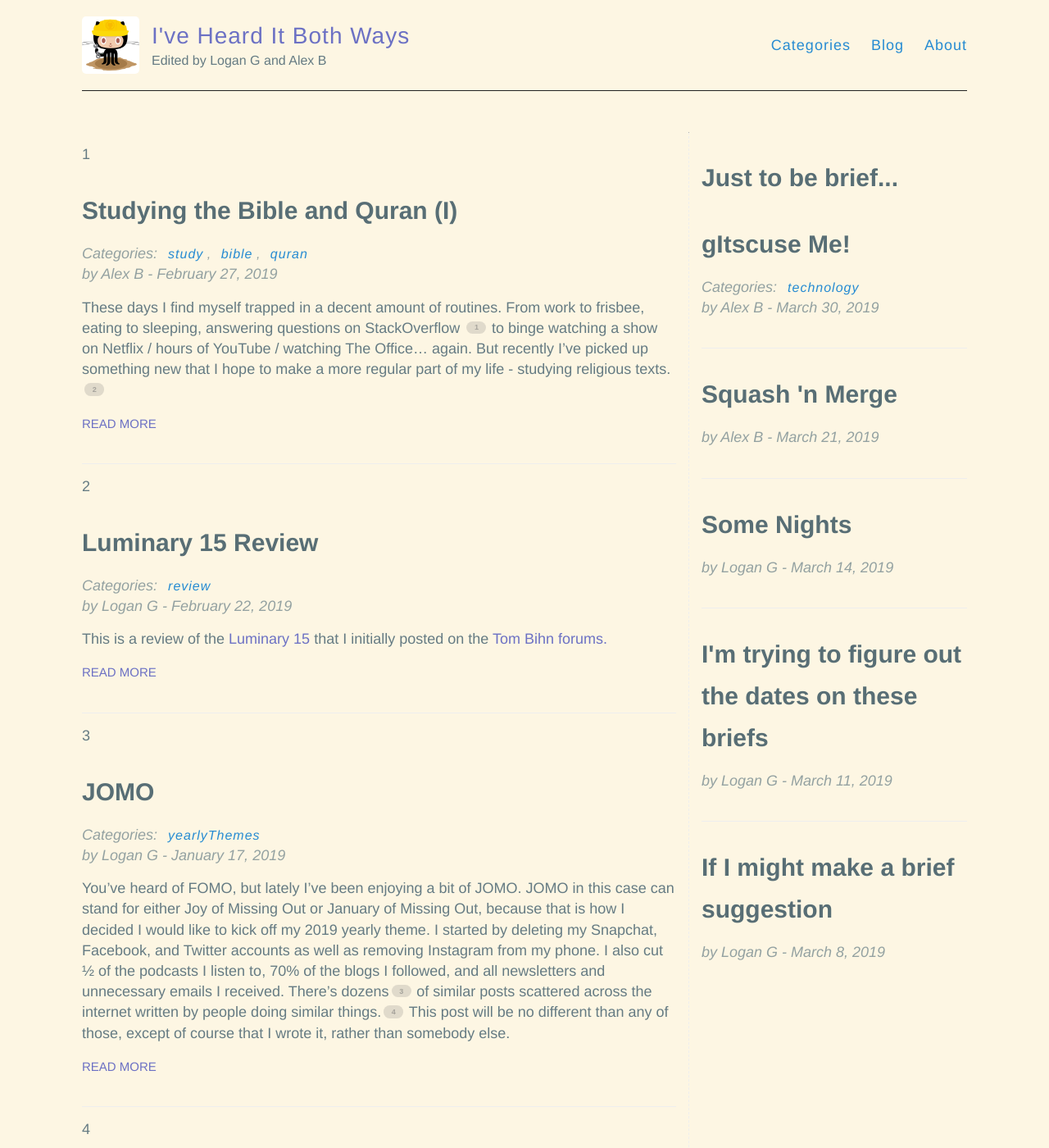
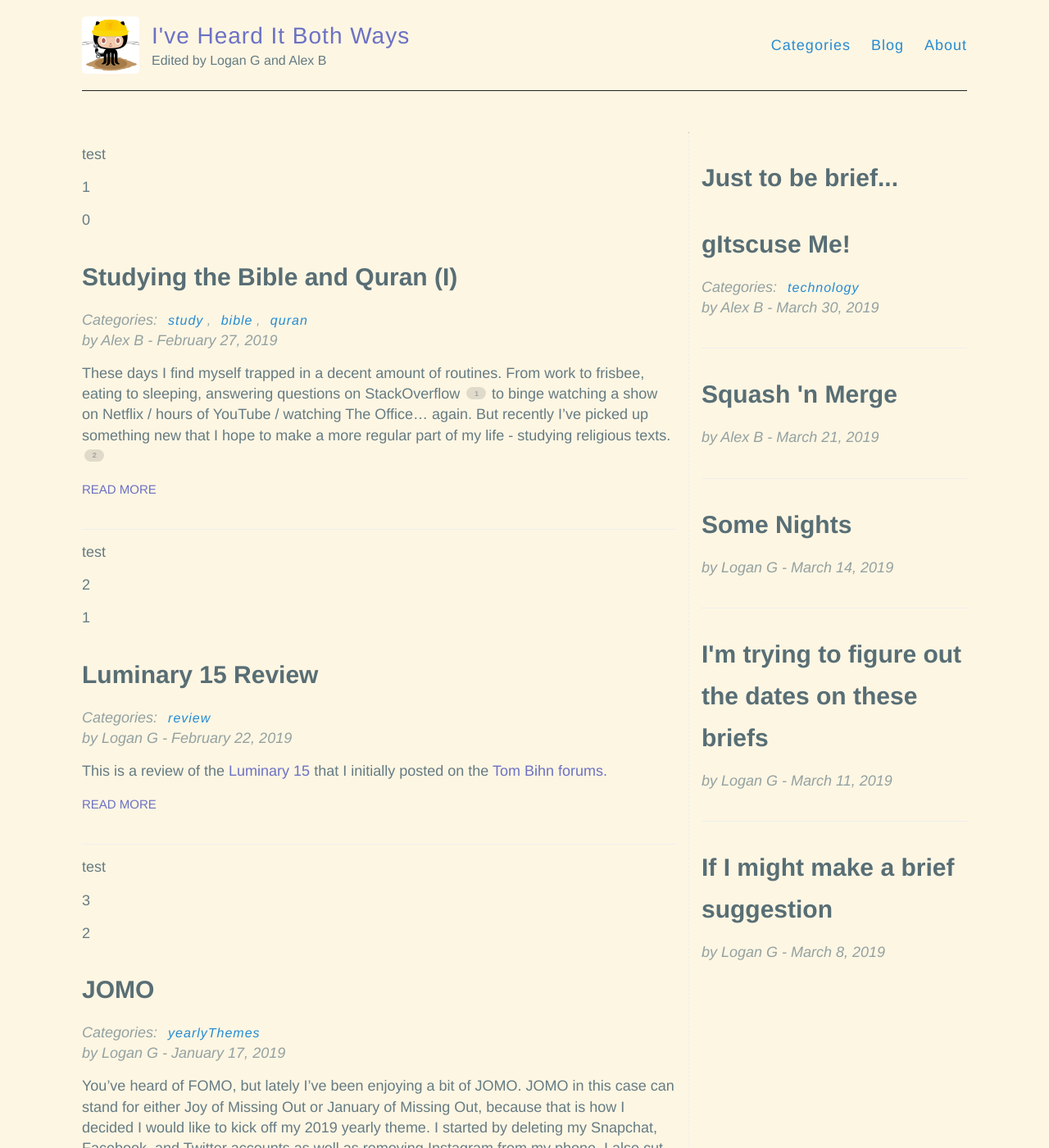
Before and after one commit to hencefarthing/hencefarthing.github.io, a Jekyll site: the page built from index.html, in a window 1280 px wide and 1400 px high. Shown: the whole window at 82% size. Built offline with Jekyll 4.4.1, drawn with Linux system fonts in a browser that asks for light colours; some of the changed text lies outside the part shown.

Commit message:
test #4 add forloop.index condition

```diff
--- a/_includes/list-posts.html
+++ b/_includes/list-posts.html
@@ -1,11 +1,12 @@
 <div class="posts">
     {% for post in site.posts %}
 
-        {% if forloop.rindex < 5 %}
+        {% if forloop.index <= 5 %}
             <p>test</p>
         {% endif %}
 
         <p>{{ forloop.index }}</p>
+        <p>{{ forloop.index0 }}</p>
 
         <article class="post">
 
```
